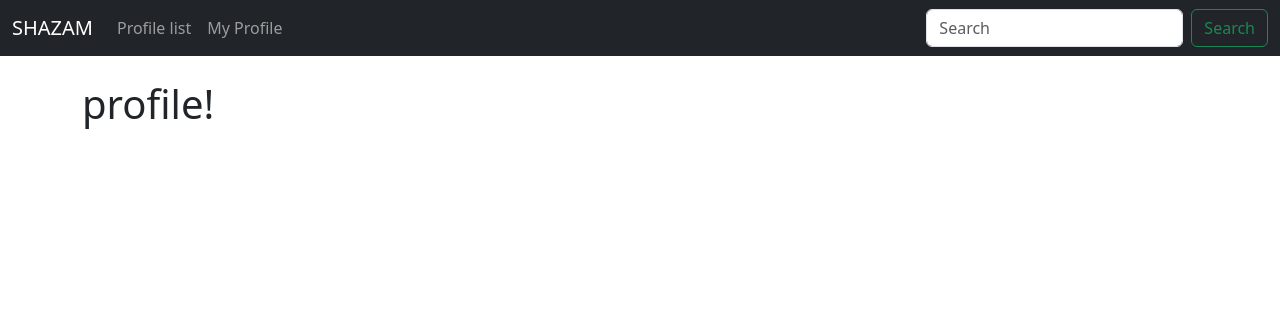
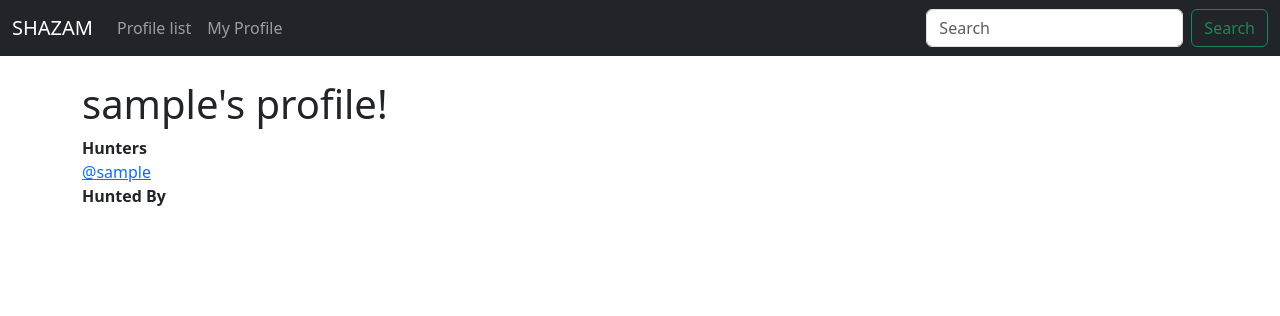
Before and after one commit to shahriaarrr/SHAZAM, a Django app: page /profile/1 in a window 1280 px wide. Shown: the top 316 px of the page. Run offline with Django 4.2, Linux system fonts and the light colour scheme; the visitor is signed in with stand-in values (Sample User, id 1); data comes from the database, SQL or seed files in the repository.

Commit message:
add follower of each user in there profile

```diff
--- a/shazam/templates/profile.html
+++ b/shazam/templates/profile.html
@@ -1,5 +1,12 @@
 {% extends 'base.html' %}
 
 {% block content %}
-    <h1>profile!</h1>
+    <h1>{{ profile.user.username }}'s profile!</h1>
+
+    <strong>Hunters</strong><br/>
+    {% for hunting in profile.hunters.all %}
+        <a href="{% url 'profile' hunting.user.id %}">@{{ hunting }}<a/><br/>
+    {% endfor %}
+    <strong>Hunted By</strong>
+
 {% endblock %}
```
Also changed, not shown: shazam/templates/navbar.html (line endings or trailing spaces).
